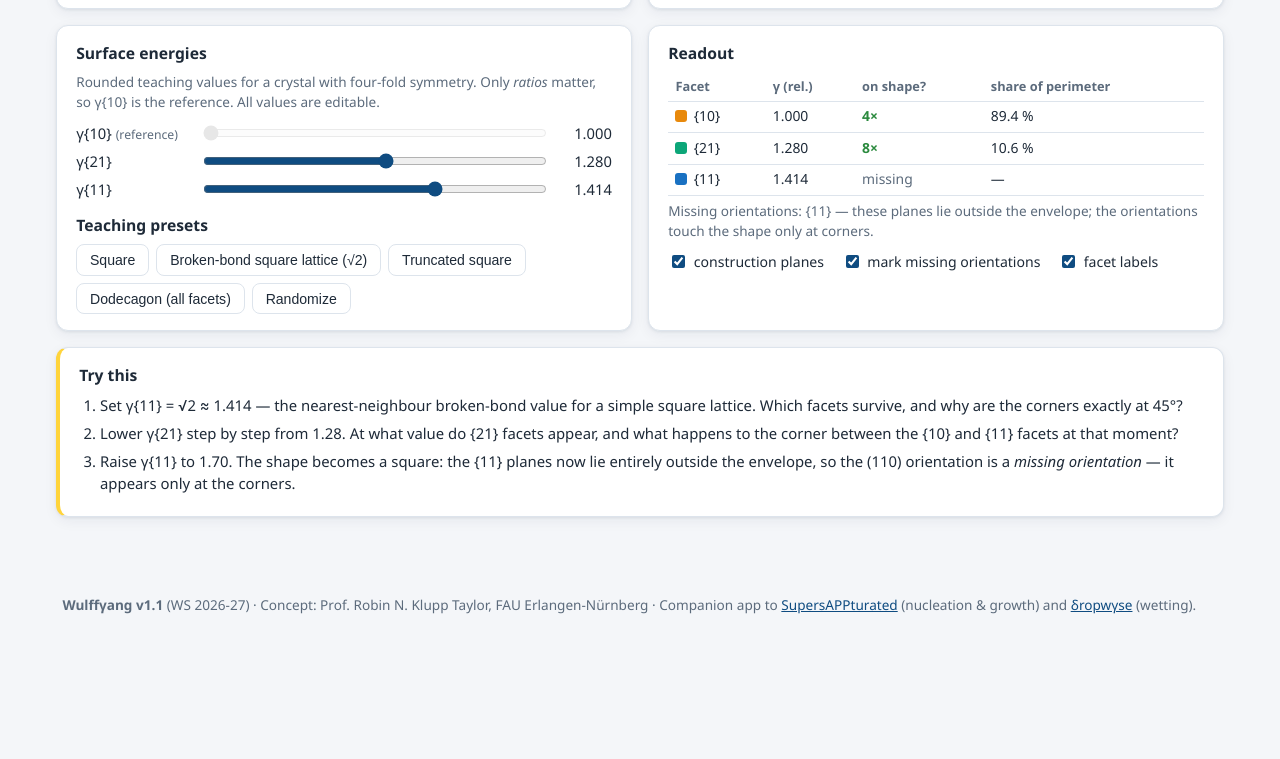
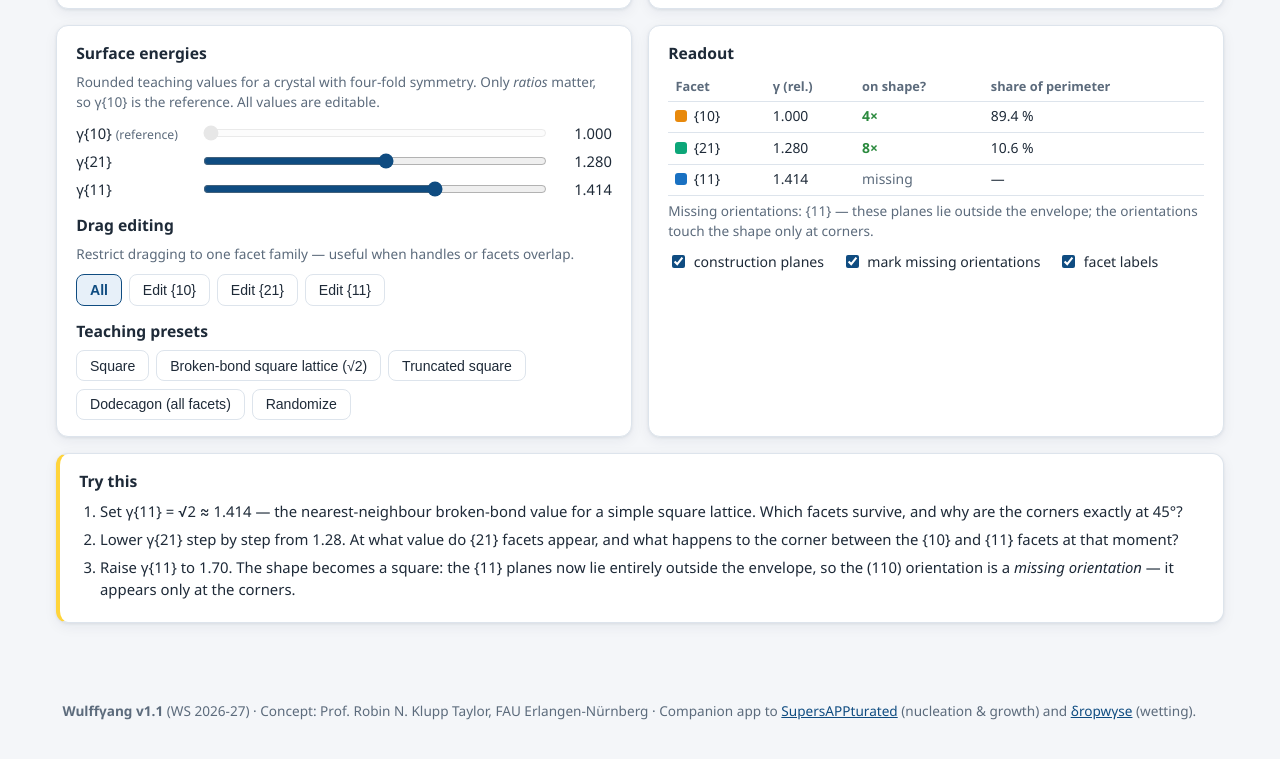
Before and after one commit to rnklupptaylor/wulffgang, a website with bundled scripts: page index.html in a window 1280 px wide. Shown: the part 839-1598 px from the top of the page. Before the commit the page ends 1500 px from the top, so only its background shows below. Built offline with nearby package versions, Linux system fonts and the light colour scheme.

Commit message:
Add per-family drag editing buttons: restrict dragging to selected facet family, dim the rest
Co-authored-by: rnklupptaylor <rnklupptaylor@users.noreply.github.com>

```diff
--- a/css/style.css
+++ b/css/style.css
@@ -182,6 +182,7 @@ button.primary, .btn-row button {
   cursor: pointer;
 }
 .btn-row button:hover { border-color: var(--accent); color: var(--accent); }
+.btn-row button.active { border-color: var(--accent); color: var(--accent); background: var(--accent-soft); font-weight: 600; }
 button.primary { background: var(--accent); border-color: var(--accent); color: #fff; font-weight: 600; }
 button.primary:hover { filter: brightness(1.1); color: #fff; }
 
--- a/index.html
+++ b/index.html
@@ -71,6 +71,9 @@
         <input type="range" id="s-g11" min="0.80" max="1.70" step="0.005" value="1.414">
         <output id="v-g11">1.414</output>
       </div>
+      <h3>Drag editing</h3>
+      <p class="note">Restrict dragging to one facet family — useful when handles or facets overlap.</p>
+      <div class="btn-row" id="edit-2d"></div>
       <h3>Teaching presets</h3>
       <div class="btn-row" id="presets-2d"></div>
     </div>
@@ -208,6 +211,9 @@
         <div class="matchbar"><div id="quiz-matchbar"></div></div>
         <p id="quiz-status" class="bigstatus">—</p>
       </div>
+      <h3>Edit facet family</h3>
+      <p class="note">Restrict dragging to one plane family so overlapping handles stay distinguishable.</p>
+      <div class="btn-row" id="quiz-edit"></div>
       <div class="slider-row">
         <label>γ{21}</label>
         <input type="range" id="sq-g21" min="0.80" max="1.70" step="0.005" value="1.28">
--- a/js/main.js
+++ b/js/main.js
@@ -61,6 +61,23 @@ for (const [id, key] of [['s-g21', 'g21'], ['s-g11', 'g11']]) {
 $('t-construction').addEventListener('change', e => app2d.setOptions({ construction: e.target.checked }));
 $('t-missing').addEventListener('change', e => app2d.setOptions({ missing: e.target.checked }));
 $('t-labels').addEventListener('change', e => app2d.setOptions({ labels: e.target.checked }));
+
+function makeEditButtons(containerId, app) {
+  const cont = $(containerId);
+  const mk = (label, key) => {
+    const b = document.createElement('button');
+    b.textContent = label;
+    b.addEventListener('click', () => {
+      app.setEditFilter(key);
+      cont.querySelectorAll('button').forEach(x => x.classList.toggle('active', x === b));
+    });
+    cont.appendChild(b);
+    return b;
+  };
+  mk('All', null).classList.add('active');
+  for (const f of FAMILIES_2D) mk('Edit ' + f.label, f.key);
+}
+makeEditButtons('edit-2d', app2d);
 
 const PRESETS_2D = [
   { name: 'Square', g: { g10: 1, g21: 1.70, g11: 1.70 } },
@@ -190,6 +207,7 @@ function updateQuizUI() {
 }
 
 function syncQuiz() { updateQuizUI(); }
+makeEditButtons('quiz-edit', appQ);
 
 $('sq-g21').addEventListener('input', e => { appQ.setGammas({ g21: parseFloat(e.target.value) * appQ.gammas.g10 }); });
 $('sq-g11').addEventListener('input', e => { appQ.setGammas({ g11: parseFloat(e.target.value) * appQ.gammas.g10 }); });
--- a/js/wulff2d-app.js
+++ b/js/wulff2d-app.js
@@ -12,6 +12,7 @@ export class Wulff2DApp {
     this.quiz = null;
     this.drag = null;
     this.hover = null;
+    this.editFilter = null;
 
     const targets = gammaCanvas === shapeCanvas
       ? [[gammaCanvas, 'both']]
@@ -34,6 +35,14 @@ export class Wulff2DApp {
   }
 
   setOptions(o) { Object.assign(this.opts, o); this.draw(); }
+
+  setEditFilter(key) {
+    this.editFilter = key;
+    this.hover = null;
+    this.draw();
+  }
+
+  _editable(famKey) { return !this.editFilter || famKey === this.editFilter; }
 
   startQuiz() {
     const r = (a, b) => Math.round((a + Math.random() * (b - a)) * 20) / 20;
@@ -113,6 +122,7 @@ export class Wulff2DApp {
 
   _hitHandle(p) {
     for (const f of FAMILIES_2D) {
+      if (!this._editable(f.key)) continue;
       const hx = this.gammas[f.key] * Math.cos(f.handleAngle);
       const hy = this.gammas[f.key] * Math.sin(f.handleAngle);
       const [sx, sy] = this.g2s(this.gc, hx, hy);
@@ -127,6 +137,7 @@ export class Wulff2DApp {
     const cv = this.sc;
     for (const fc of this.shape.facets) {
       if (fc.len < 1e-7) continue;
+      if (!this._editable(fc.fam.key)) continue;
       const a = this.g2s(cv, fc.a[0], fc.a[1]);
       const b = this.g2s(cv, fc.b[0], fc.b[1]);
       if (this._distToSeg(p, a, b) < 12) return { fam: fc.fam, n: fc.n };
@@ -252,10 +263,12 @@ export class Wulff2DApp {
       if (fc.len < 1e-7) continue;
       ctx.strokeStyle = fc.fam.color;
       ctx.lineWidth = 3.5;
+      ctx.globalAlpha = this._editable(fc.fam.key) ? 1 : 0.25;
       ctx.beginPath();
       ctx.moveTo(cx + fc.a[0] * s, cy - fc.a[1] * s);
       ctx.lineTo(cx + fc.b[0] * s, cy - fc.b[1] * s);
       ctx.stroke();
+      ctx.globalAlpha = 1;
     }
 
     ctx.strokeStyle = this.css('--plot-red');
@@ -271,16 +284,18 @@ export class Wulff2DApp {
 
     for (const f of FAMILIES_2D) {
       const present = this.shape.famStats[f.key].present;
+      const dim = !this._editable(f.key);
       const hx = this.gammas[f.key] * Math.cos(f.handleAngle);
       const hy = this.gammas[f.key] * Math.sin(f.handleAngle);
       const X = cx + hx * s, Y = cy - hy * s;
       ctx.setLineDash([3, 3]);
       ctx.strokeStyle = f.color;
-      ctx.globalAlpha = 0.55;
+      ctx.globalAlpha = dim ? 0.2 : 0.55;
       ctx.beginPath(); ctx.moveTo(cx, cy); ctx.lineTo(X, Y); ctx.stroke();
       ctx.globalAlpha = 1;
       ctx.setLineDash([]);
 
+      ctx.globalAlpha = dim ? 0.3 : 1;
       ctx.beginPath();
       ctx.arc(X, Y, this.hover && this.hover.fam.key === f.key ? 9 : 7, 0, TAU);
       ctx.fillStyle = present ? f.color : this.css('--card');
@@ -288,8 +303,10 @@ export class Wulff2DApp {
       ctx.lineWidth = 2;
       ctx.strokeStyle = present ? '#fff' : muted;
       ctx.stroke();
+      ctx.globalAlpha = 1;
 
       if (this.opts.labels) {
+        ctx.globalAlpha = dim ? 0.3 : 1;
         ctx.font = 'bold 12px sans-serif';
         ctx.fillStyle = present ? f.color : muted;
         ctx.textAlign = 'center';
@@ -302,6 +319,7 @@ export class Wulff2DApp {
           ctx.fillText('facet missing', lx, ly + 13);
         }
         ctx.textAlign = 'left';
+        ctx.globalAlpha = 1;
       }
     }
   }
@@ -361,10 +379,12 @@ export class Wulff2DApp {
       if (fc.len < 1e-7) continue;
       const hot = this.hover && this.hover.fam.key === fc.fam.key;
       const drag = this.drag && this.drag.type === 'facet' && this.drag.fam.key === fc.fam.key;
+      const dim = !this._editable(fc.fam.key);
       ctx.strokeStyle = fc.fam.color;
       ctx.lineWidth = hot || drag ? 10 : 6;
       ctx.lineCap = 'round';
-      if (hot || drag) { ctx.globalAlpha = 0.85; } else { ctx.globalAlpha = 0.9; }
+      if (dim) { ctx.globalAlpha = 0.25; }
+      else if (hot || drag) { ctx.globalAlpha = 0.85; } else { ctx.globalAlpha = 0.9; }
       ctx.beginPath();
       ctx.moveTo(cx + fc.a[0] * s, cy - fc.a[1] * s);
       ctx.lineTo(cx + fc.b[0] * s, cy - fc.b[1] * s);
```
